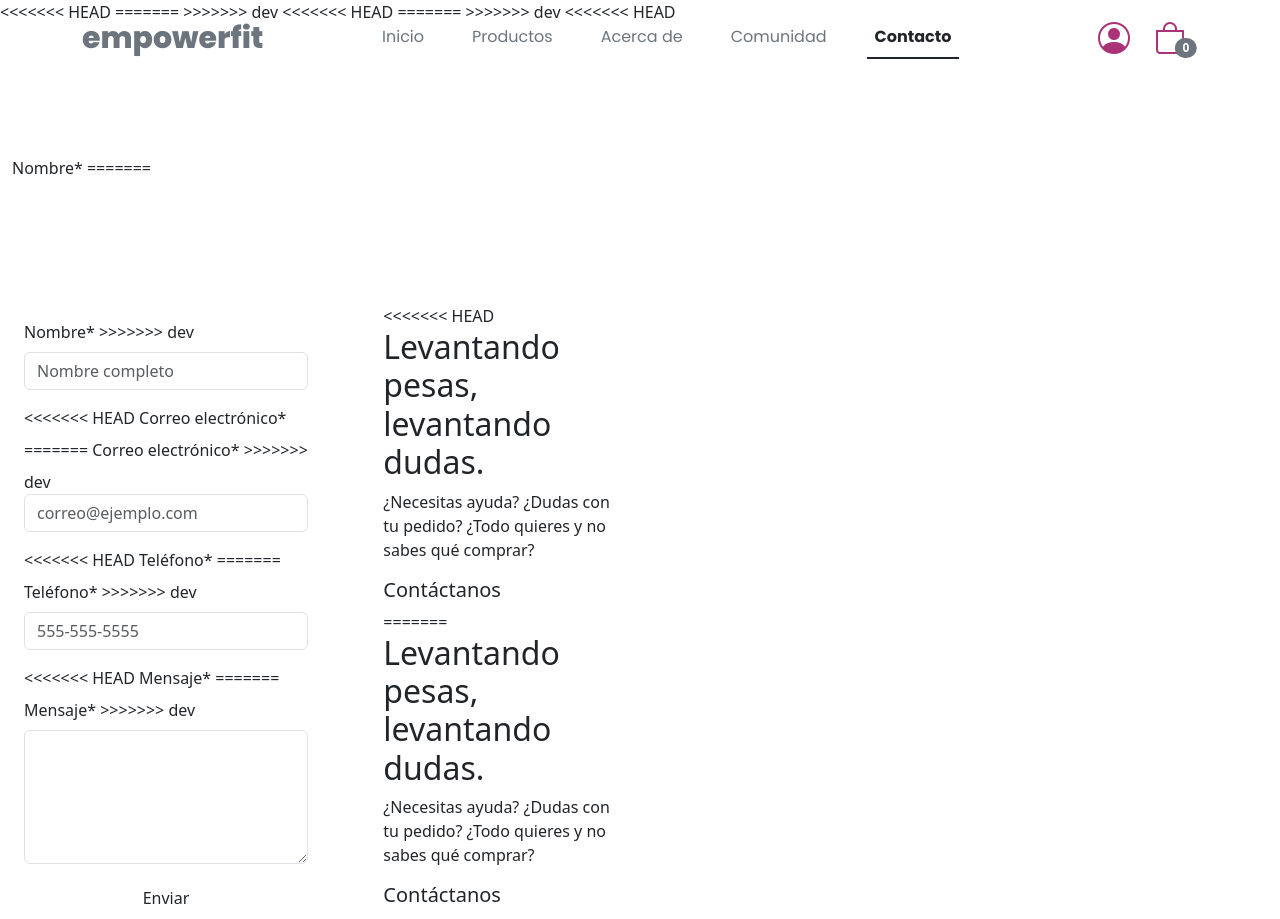
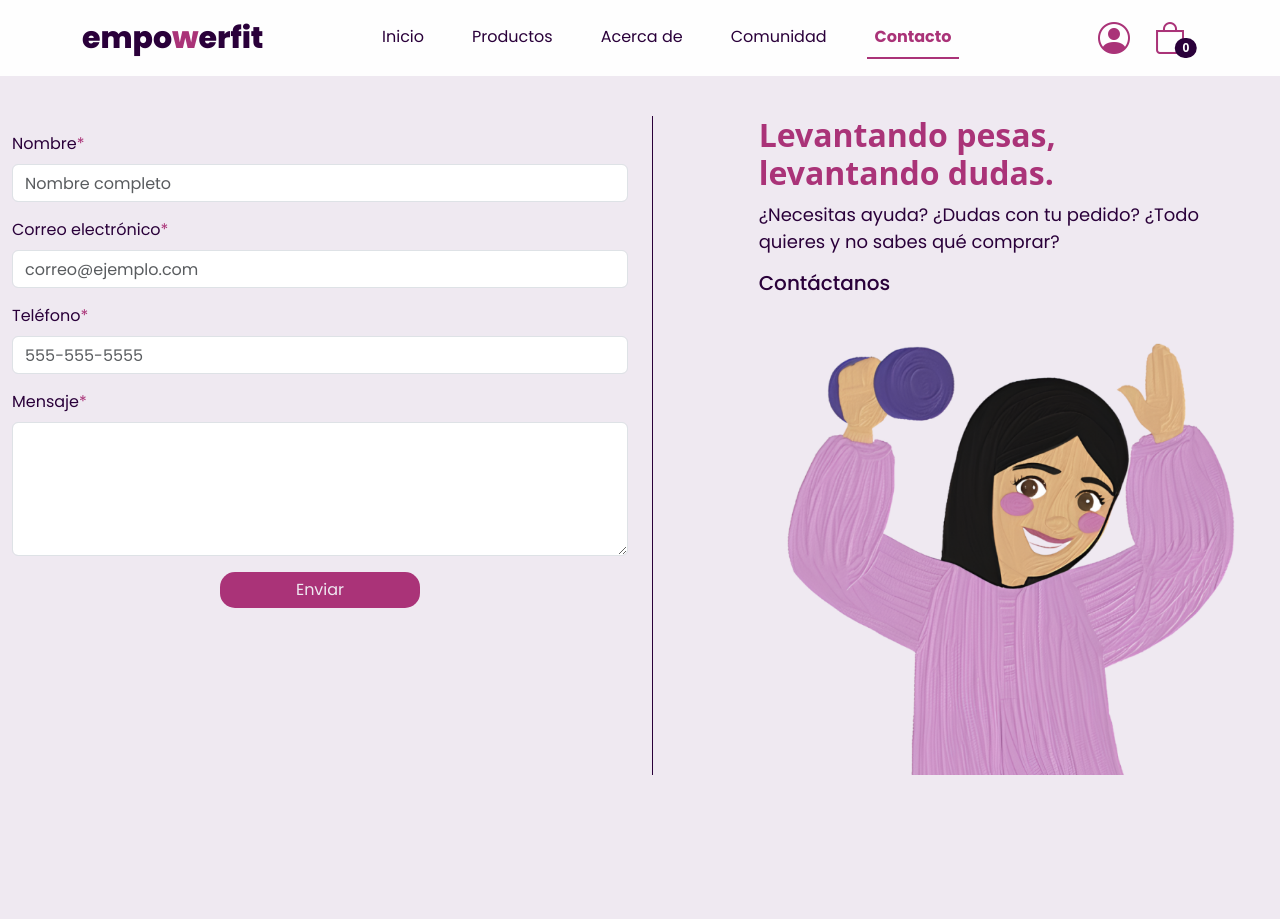
Before and after one commit to gnunezoliv/empoWerfit_FrontEnd, a plain HTML site: page contactForm/contactForm.html in a window 1280 px wide. Shown: the top 919 px of the page. After the commit the page ends 800 px from the top, so only its background shows below. Drawn offline with nearby package versions, Linux system fonts and the light colour scheme; a web font is replaced by a local one.

Commit message:
feat: arreglando los archivos

```diff
--- a/contactForm/contactForm.css
+++ b/contactForm/contactForm.css
@@ -1,8 +1,4 @@
-<<<<<<< HEAD
-/* variables de estilo */
-=======
 /******************+ NAVBAR *************************/
-
 :root {
     --main:#AA3378;
     --secondary: #2A003A;
@@ -143,7 +139,6 @@
 /************* CONTACT FORM **************/
 
 /* Variables de estilo */
->>>>>>> dev
 :root {
     --empwf-magenta: #AA3378;
     --empwf-purple: #2A003A;
@@ -154,15 +149,6 @@
     --boddy-poppins-font-family: "Poppins", sans-serif;
 }
 
-<<<<<<< HEAD
-* {
-    background-color: var(--empwf-background-web);
-    font-family: var(--boddy-poppins-font-family);
-    color: var(--empwf-purple);
-
-}
-
-=======
 /* Fondo del HTML */
 html {
     background-color: var(--empwf-background-web);
@@ -176,27 +162,17 @@ html {
 }
 
 /* Contact section h2 */
->>>>>>> dev
 #contact-section h2 {
     font-family: var(--teachers-title-font-family);
     font-weight:700;
     color: var(--empwf-magenta);
 }
 
-<<<<<<< HEAD
-=======
 /* Contact section p */
->>>>>>> dev
 #contact-section p {
     font-size: 18px;
 }
 
-<<<<<<< HEAD
-.span-label-form {
-    color: var(--empwf-magenta);
-}
-
-=======
 /* Span Label Contact Form */
 .span-label-contact-form {
     color: var(--empwf-magenta);
@@ -204,7 +180,6 @@ html {
 }
 
 /* Style contact btn */
->>>>>>> dev
 .contact-btn {
     color: var(--empwf-background-web);
     background-color: var(--empwf-magenta);
@@ -214,27 +189,19 @@ html {
     transition: all .4s ease;
 }
 
-<<<<<<< HEAD
-=======
 /* Style contact btn hover */
->>>>>>> dev
 .contact-btn:hover {
     color: var(--empwf-background-web);
     background-color: rgba(137, 0, 234, 0.826);
     transform: scale(1.1); /* Hace que el botón se expanda */
 }
-<<<<<<< HEAD
-=======
 
->>>>>>> dev
 /* Estilo para la línea vertical */
 .separator {
     border-left: 1px solid var(--empwf-purple);
     height: 100%; /* Ocupa el 100% de la altura de su contenedor */
 }
 
-<<<<<<< HEAD
-=======
 /* Ajustar el tamaño de la fuente del h2 en text-contact solo en pantallas pequeñas */
 @media (max-width: 768px) {
     #contact-section .text-contact {
@@ -256,9 +223,3 @@ html {
         padding-top: 60px; /* Padding reducido para pantallas pequeñas */
     }
 }
-
-
-
-
-
->>>>>>> dev
--- a/contactForm/contactForm.html
+++ b/contactForm/contactForm.html
@@ -4,42 +4,23 @@
     <meta charset="UTF-8">
     <meta name="viewport" content="width=device-width, initial-scale=1.0">
     <title>Contáctanos</title>
-<<<<<<< HEAD
-    <!-- Bootstrap CSS -->
-    <link href="https://stackpath.bootstrapcdn.com/bootstrap/4.5.2/css/bootstrap.min.css" rel="stylesheet">
-=======
     <!-- Favicon -->
     <link rel="icon" type="image/svg+xml" href="img-aboutUs/icon-empowerfit.png" width="70px">
     <!-- Iconos de Bootstrap -->
     <link rel="stylesheet" href="https://cdn.jsdelivr.net/npm/bootstrap-icons@1.11.3/font/bootstrap-icons.min.css">
     <!-- Preconect Google Fonts -->
->>>>>>> dev
     <link rel="preconnect" href="https://fonts.googleapis.com">
     <link rel="preconnect" href="https://fonts.gstatic.com" crossorigin>
     <!-- Google Fonts -->
     <link href="https://fonts.googleapis.com/css2?family=Poppins:ital,wght@0,100;0,200;0,300;0,400;0,500;0,600;0,700;0,800;0,900&display=swap" rel="stylesheet">
     <link href="https://fonts.googleapis.com/css2?family=Poppins:ital,wght@0,100;0,200;0,300;0,400;0,500;0,600;0,700;0,800;0,900&family=Teachers:ital,wght@0,400..800;1,400..800&display=swap" rel="stylesheet">
-<<<<<<< HEAD
-=======
      <!-- Bootstrap CSS -->
      <link href="https://stackpath.bootstrapcdn.com/bootstrap/4.5.2/css/bootstrap.min.css" rel="stylesheet">
      <link href="https://cdn.jsdelivr.net/npm/bootstrap@5.3.3/dist/css/bootstrap.min.css" rel="stylesheet" integrity="sha384-QWTKZyjpPEjISv5WaRU9OFeRpok6YctnYmDr5pNlyT2bRjXh0JMhjY6hW+ALEwIH" crossorigin="anonymous">
->>>>>>> dev
     <!-- Estilos personalizados -->
     <link rel="stylesheet" href="./contactForm.css">
 </head>
 <body>
-<<<<<<< HEAD
-    <!-- Sección Formulario de contacto -->
-   <section id="contact-section" class="container-fluid container-contact mt-3">
-    <div class="row">
-        <!-- Columna para el formulario -->
-        <div class="col-md-6 mt-3">
-            <form id="contactForm" class="needs-validation w-100" novalidate>
-                <!-- Contenido del formulario -->
-                <div class="form-group">
-                    <label for="name">Nombre<span class="span-label-form">*</span></label>
-=======
 
 <!-- NAVBAR -->
 <header id="navbar-section" class="navbar-section-header">
@@ -51,7 +32,6 @@
                 data-bs-target="#offcanvasNavbar" aria-controls="offcanvasNavbar" aria-label="Toggle navigation">
                 <span class="navbar-toggler-icon"></span>
             </button>
-
             <!-- logo -->
             <a class="navbar-brand me-auto" href="#">empo<span>w</span>erfit</a>
             <!-- pages-->
@@ -102,14 +82,7 @@
             </button>
         </div>
     </nav>
-
-
 </header>
-
-
-
-
-
 
 <!-- CONTACT FORM -->
    <section id="contact-section" class="container-fluid container-contact mt-3">
@@ -125,44 +98,28 @@
                 <!-- Contenido del formulario -->
                 <div class="form-group">
                     <label for="name">Nombre<span class="span-label-contact-form">*</span></label>
->>>>>>> dev
                     <input type="text" class="form-control" id="name" name="name" placeholder="Nombre completo" required>
                     <div class="invalid-feedback">Por favor, introduce tu nombre.</div>
                 </div>
                 <div class="form-group">
-<<<<<<< HEAD
-                    <label for="email">Correo electrónico<span class="span-label-form">*</span></label>
-=======
                     <label for="email">Correo electrónico<span class="span-label-contact-form">*</span></label>
->>>>>>> dev
                     <input type="email" class="form-control" id="email" name="email" placeholder="correo@ejemplo.com" required>
                     <div class="invalid-feedback">Por favor, introduce un correo válido.</div>
                 </div>
                 <div class="form-group">
-<<<<<<< HEAD
-                    <label for="phone">Teléfono<span class="span-label-form">*</span></label>
-=======
                     <label for="phone">Teléfono<span class="span-label-contact-form">*</span></label>
->>>>>>> dev
                     <input type="tel" class="form-control" id="phone" name="phone" placeholder="555-555-5555" pattern="[0-9]{10}" required>
                     <div class="invalid-feedback">Por favor, introduce un número de teléfono válido (formato 555-555-5555).</div>
                 </div>
                 <div class="form-group">
-<<<<<<< HEAD
-                    <label for="message">Mensaje<span class="span-label-form">*</span></label>
-=======
                     <label for="message">Mensaje<span class="span-label-contact-form">*</span></label>
->>>>>>> dev
                     <textarea class="form-control" id="message" name="message" rows="5" required></textarea>
                     <div class="invalid-feedback">Por favor, introduce tu mensaje.</div>
                 </div>
                 <div class="text-center">
                     <button type="submit" class="btn contact-btn">Enviar</button>
                 </div>
-<<<<<<< HEAD
-=======
 
->>>>>>> dev
             </form>
         </div>
 
@@ -173,14 +130,6 @@
 
         <!-- Columna para el texto e imagen -->
         <div class="col-md-5">
-<<<<<<< HEAD
-            <div class="text-contact">
-                <h2 class="mt-md-0 mt-2">Levantando pesas,<br>levantando dudas.</h2>
-                <p>¿Necesitas ayuda? ¿Dudas con tu pedido? ¿Todo quieres y no sabes qué comprar?</p>
-                <h5>Contáctanos</h5>
-            </div>
-            <!-- Contenedor para ajustar la imagen a la altura del formulario -->
-=======
             <!-- Contenedor para el texto-->
             <div class="text-contact">
                 <h2 class="mt-md-0 mt-2 text-center text-md-start">Levantando pesas, <br class="d-none d-md-inline">levantando dudas.</h2>
@@ -188,23 +137,14 @@
                 <h5 class="d-none d-md-block">Contáctanos</h5>
             </div>
             <!-- Contenedor para la imagen-->
->>>>>>> dev
             <div class="mt-3">
                 <img src="./assets/img/contact.png" alt="Imagen estilo caricatura de una mujer sosteniendo una mancuerna" class="img-fluid img-contact">
             </div>
         </div>
-<<<<<<< HEAD
-    </div>
-</section>
-
-    <!-- Bootstrap JS y dependencias -->
-=======
-
-</section>
+    </section>
 
     <!-- Bootstrap JS y dependencias -->
     <script src="https://cdn.jsdelivr.net/npm/bootstrap@5.3.3/dist/js/bootstrap.bundle.min.js" integrity="sha384-YvpcrYf0tY3lHB60NNkmXc5s9fDVZLESaAA55NDzOxhy9GkcIdslK1eN7N6jIeHz" crossorigin="anonymous"></script>
->>>>>>> dev
     <script src="https://code.jquery.com/jquery-3.5.1.slim.min.js"></script>
     <script src="https://cdn.jsdelivr.net/npm/popper.js@1.16.1/dist/umd/popper.min.js"></script>
     <script src="https://stackpath.bootstrapcdn.com/bootstrap/4.5.2/js/bootstrap.min.js"></script>
```
